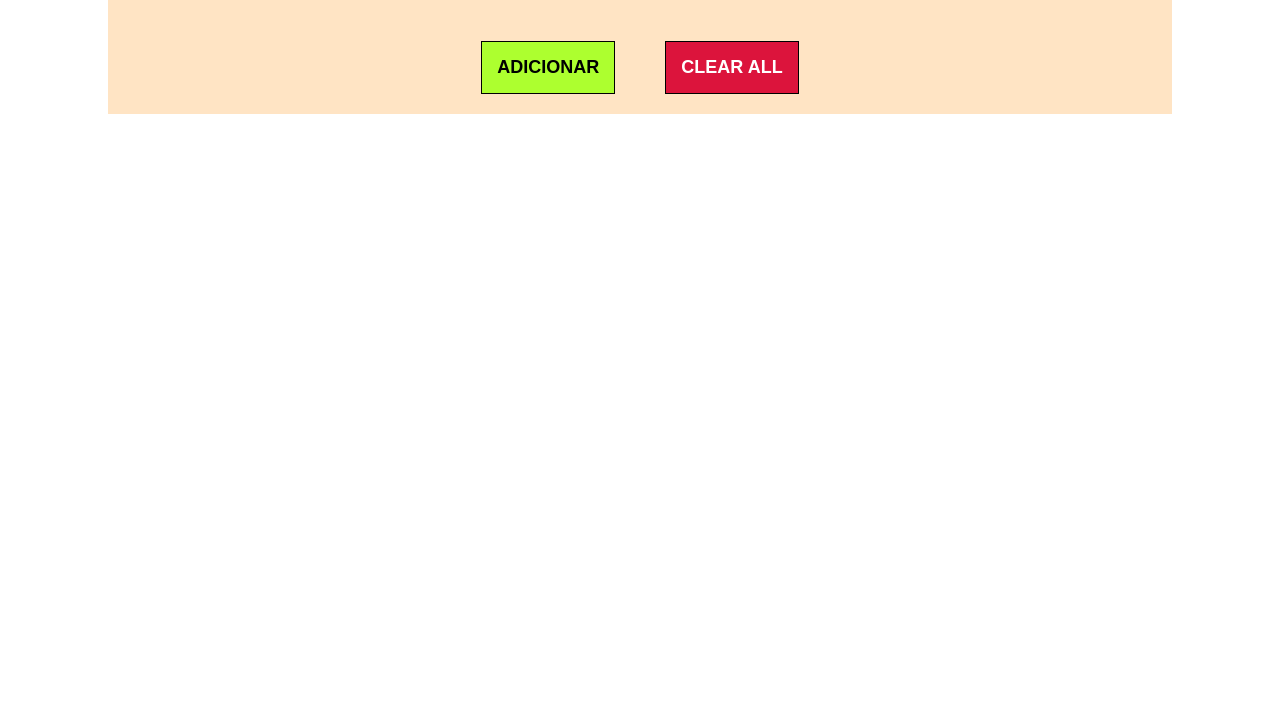
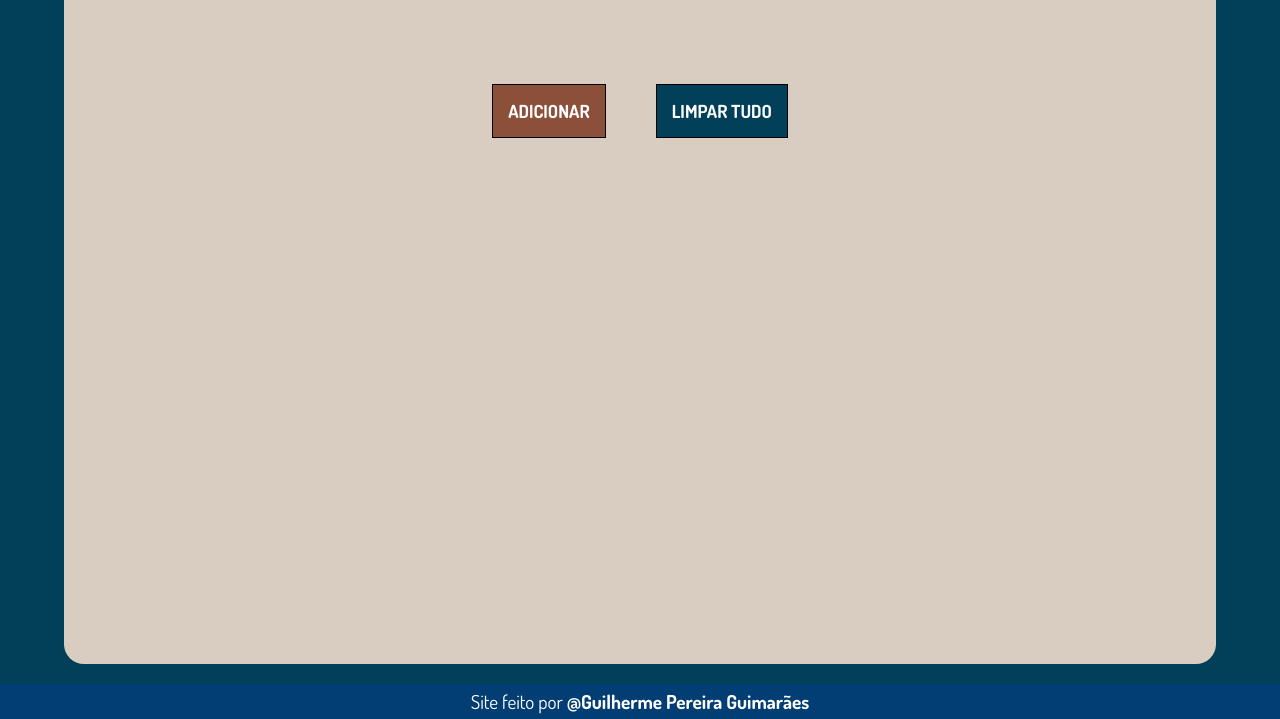
Before and after one commit to GuilhermePereiraGuimaraes/Projeto-tarefas-local, a plain HTML site: page index.html in a window 1280 px wide. Shown: the part 116-835 px from the top of the page. Before the commit the page ends 800 px from the top, so only its background shows below. Drawn offline with Linux system fonts and the light colour scheme.

Commit message:
ajustes concluídos

```diff
--- a/index.html
+++ b/index.html
@@ -15,9 +15,13 @@
         </div>
         <div class="btns_end">
             <button class="add-to-do btn_end" onclick="add_task()">Adicionar</button>
-            <button class="clear_all btn_end" onclick="ClearAll(this)">Clear All</button>
+            <button class="clear_all btn_end" onclick="ClearAll(this)">Limpar Tudo</button>
         </div>
     </main>
+
+    <footer>
+        <p>Site feito por <a href="https://github.com/GuilhermePereiraGuimaraes">@Guilherme Pereira Guimarães</a></p>
+    </footer>
 </body>
     <script src="script.js"></script>
 </html>
--- a/script.js
+++ b/script.js
@@ -63,7 +63,7 @@ function edit(a) {
     let text =  a.target.parentElement.parentElement.children[1]
 
     let edit_title = String(window.prompt("Título"))
-    let edit_text = String(window.prompt("Texto"))
+    let edit_text = String(window.prompt("Descrição"))
 
     if (edit_text != "" && edit_text != "null" && edit_title != "" && edit_title != "null") {
 
@@ -135,7 +135,7 @@ function add_task() {
     btns.appendChild(editar)
     btns.appendChild(remover)
     let edit_title = String(window.prompt("Título"))
-    let edit_text = String(window.prompt("Texto"))
+    let edit_text = String(window.prompt("Descrição"))
 
     if (edit_text != "" && edit_text != "null" && edit_title != "" && edit_title != "null") {
         task_h2.innerText = edit_title
--- a/style.css
+++ b/style.css
@@ -1,22 +1,40 @@
 @charset "UTF-8";
+@import url('https://fonts.googleapis.com/css2?family=Dosis:wght@300;400;500;600;700;800&display=swap');
 
+:root{
+    --blue1: #023E73;
+    --darkBlue: #024059;
+    --darkYellow: #BF6415;
+    --gray: #D9CCC1;
+    --brown: #8C503A;
+}
+body{
+    background-color: var(--darkBlue);
+}
 *{
     padding: 0;
     margin: 0;
+    font-family: 'Dosis', sans-serif;
 }
 main{
     display: flex;
     flex-direction: column;
     align-items: center;
     gap: 50px;
-    width: 80%;
+    width: 90%;
     margin: auto;
     padding: 20px;
-    background-color: bisque;
+    min-height: 95vh;
+    box-sizing: border-box;
+    background-color: var(--gray);
+    margin-top: 20px;
+    border-radius: 20px;
 }
 main h1{
     text-align: center;
     text-transform: uppercase;
+    color: var(--darkBlue);
+    font-size: 3rem;
 }
 button{
     transition: 300ms;
@@ -29,11 +47,13 @@ button{
     align-items: stretch;
     justify-content: center;
     flex-wrap: wrap;
+    flex-direction: row;
 }
 
 .tarefas .tarefa{
     width: 20%;
-    background-color: aquamarine;
+    background-color: var(--darkYellow);
+    color: white;
     padding: 20px;
     display: flex;
     flex-direction: column;
@@ -67,6 +87,12 @@ button{
     width: 50px;
     height: 50px;
 }
+.btns button:hover{
+    background-color: #023e73d2;
+}
+.btns button:active{
+    opacity: 0.7;
+}
 .btn_end{
     padding: 15px;
     text-transform: uppercase;
@@ -78,25 +104,42 @@ button{
     opacity: 0.7;
 }
 .add-to-do{
-    background-color: greenyellow;
+    background-color: var(--brown);
+    color: white;
 
 }
 .add-to-do:active{
-    background-color: rgb(106, 160, 26);
-    color: white;
+    background-color: #6e3f2d;
+    color: rgb(207, 207, 207);
     opacity: 1;
 
 }
 .clear_all{
-    background-color: crimson;
+    background-color: var(--darkBlue);
     color: white;
 }
 .clear_all:active{
-    background-color: rgb(194, 59, 86);
-    color: black;
+    background-color: #0567bd;
+    color: rgb(32, 32, 32);
     opacity: 1;
 }
 .btns_end{
     display: flex;
     gap: 50px;
 }
+footer{
+    text-align: center;
+    margin-top: 20px;
+    color: white;
+    font-size: 1.2em;
+    background-color: var(--blue1);
+    padding: 5px;
+}
+footer a{
+    color: white;
+    text-decoration: none;
+    font-weight: bold;
+}
+footer a:hover{
+    text-decoration: underline;
+}
```
